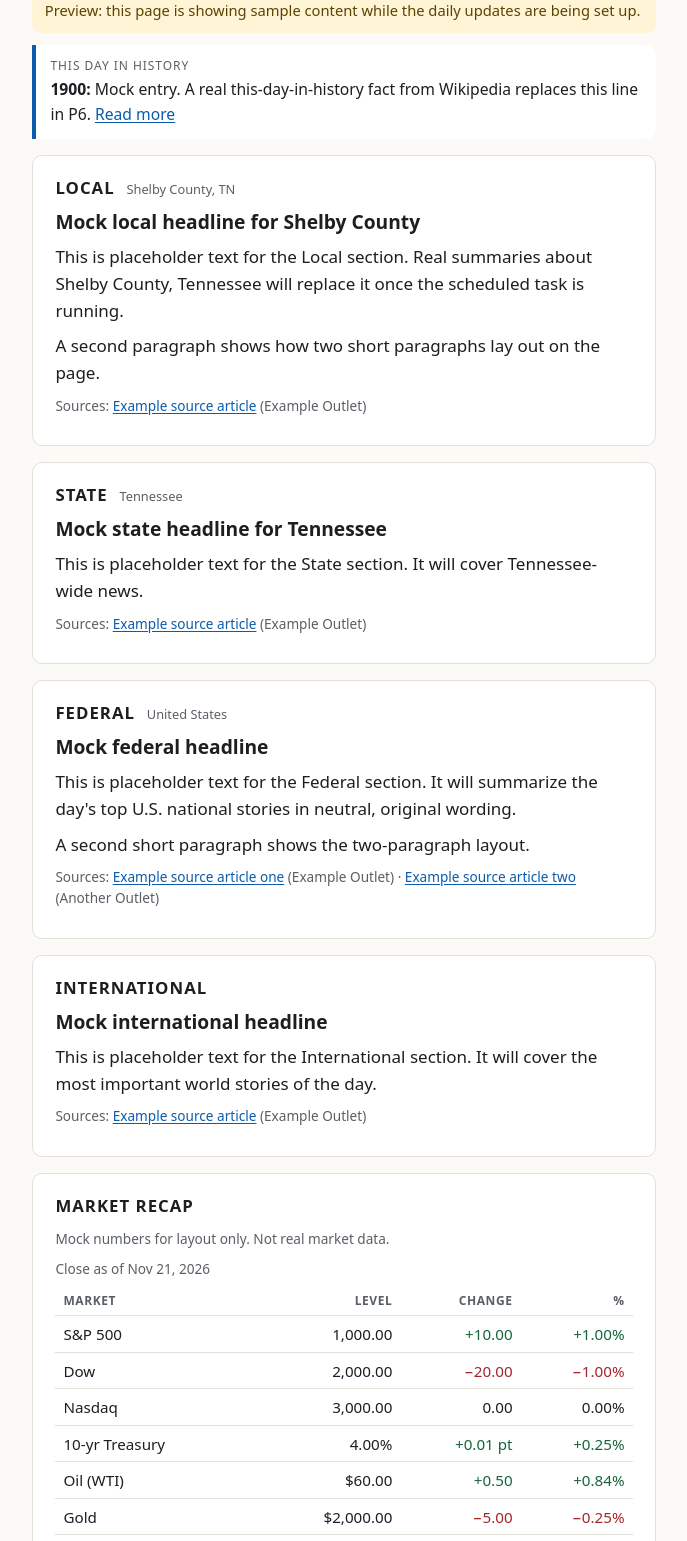
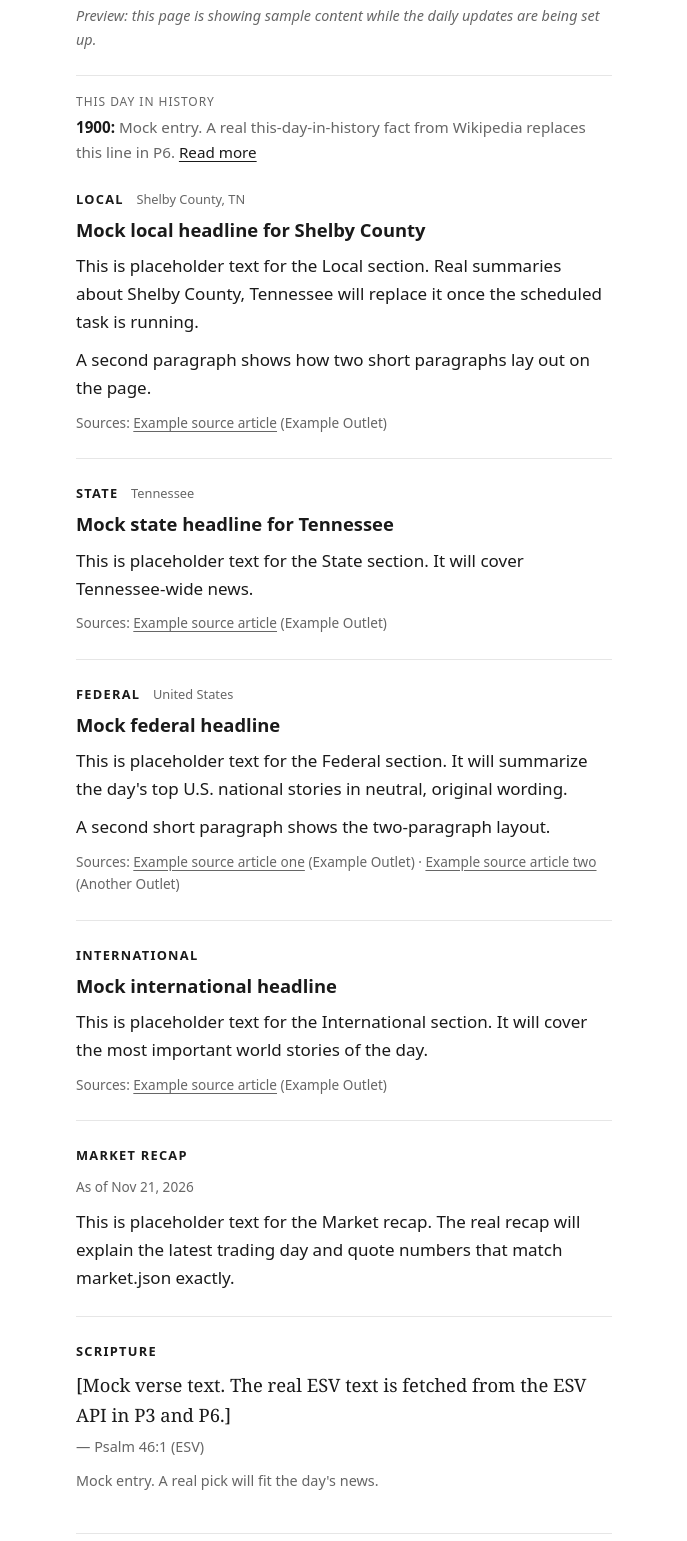
Before and after one commit to Block-to-Globe/News-Compiler, a plain HTML site: page index.html in a window 1280 px wide. Shown: the part 167-1708 px from the top of the page, without its empty margins (296-983 px from the left). Drawn offline with Linux system fonts and the light colour scheme.

Commit message:
P2: words-only minimalist layout
Remove the market table, cards and loading skeletons. Plain type, thin
rules, text summaries per section. The market block shows the written
recap with its as-of date. Record the decision in docs and the
frontend-builder agent.

Co-Authored-By: Claude Sonnet 5.5 <noreply@anthropic.com>

```diff
--- a/assets/app.js
+++ b/assets/app.js
@@ -102,84 +102,19 @@
     setBlock(root, 'ok', nodes);
   }
 
-  // ---------- market ----------
+  // ---------- market (words only) ----------
 
-  function fmtNum(n, digits) {
-    return n.toLocaleString(undefined, { minimumFractionDigits: digits, maximumFractionDigits: digits });
-  }
-
-  function fmtValue(item) {
-    switch (item.unit) {
-      case 'percent': return fmtNum(item.value, 2) + '%';
-      case 'usd': return '$' + fmtNum(item.value, 2);
-      default: return fmtNum(item.value, 2);
-    }
-  }
-
-  function fmtChange(n, suffix) {
-    var sign = n > 0 ? '+' : (n < 0 ? '−' : '');
-    return sign + fmtNum(Math.abs(n), 2) + (suffix || '');
-  }
-
-  function marketTable(m) {
-    var items = (m && Array.isArray(m.items) ? m.items : []).filter(function (i) {
-      return i && isStr(i.label) && isNum(i.value) && isNum(i.change) && isNum(i.changePct);
-    });
-    if (!items.length || !isStr(m.asOf)) return null;
-
-    var wrap = el('div', 'market-table-wrap');
-    var table = el('table', 'market-table');
-    table.appendChild(el('caption', null, 'Close as of ' + prettyDate(m.asOf)));
-    var thead = el('thead');
-    var hr = el('tr');
-    ['Market', 'Level', 'Change', '%'].forEach(function (h, idx) {
-      var th = el('th', null, h);
-      th.scope = 'col';
-      hr.appendChild(th);
-    });
-    thead.appendChild(hr);
-    table.appendChild(thead);
-
-    var tbody = el('tbody');
-    items.forEach(function (i) {
-      var tr = el('tr');
-      var th = el('th', null, i.label);
-      th.scope = 'row';
-      tr.appendChild(th);
-      tr.appendChild(el('td', null, fmtValue(i)));
-      var dir = i.change > 0 ? 'up' : (i.change < 0 ? 'down' : '');
-      var chg = i.unit === 'percent' ? fmtChange(i.change, ' pt') : fmtChange(i.change);
-      tr.appendChild(el('td', dir, chg));
-      tr.appendChild(el('td', dir, fmtChange(i.changePct, '%')));
-      tbody.appendChild(tr);
-    });
-    table.appendChild(tbody);
-    wrap.appendChild(table);
-    return wrap;
-  }
-
-  function renderMarket(marketRes, digestRes) {
+  function renderMarket(digestRes) {
     var root = $('sec-market');
-    var nodes = [];
-
-    var m = marketRes.ok ? marketRes.data : null;
-    var table = m ? marketTable(m) : null;
-    if (m && table && isStr(m.note)) nodes.push(el('p', 'market-note', m.note));
-    if (table) nodes.push(table);
-
     var narr = digestRes.ok && digestRes.data && digestRes.data.sections
       ? digestRes.data.sections.market : null;
-    var narrOk = narr && validBody(narr.body);
-    if (narrOk) {
-      narr.body.forEach(function (t) { nodes.push(el('p', null, t)); });
-      var src = sourcesEl(narr.sources);
-      if (src) nodes.push(src);
-    }
-
-    if (!table && !narrOk) { failBlock(root); return; }
-    if (!table) nodes.unshift(el('p', 'fallback', "Today's numbers aren't available right now."));
-    if (!narrOk) nodes.push(el('p', 'fallback', "The written recap isn't available right now."));
-    setBlock(root, table && narrOk ? 'ok' : 'partial', nodes);
+    if (!narr || !validBody(narr.body)) { failBlock(root); return; }
+    var nodes = [];
+    if (isStr(narr.asOf)) nodes.push(el('p', 'asof', 'As of ' + prettyDate(narr.asOf)));
+    narr.body.forEach(function (t) { nodes.push(el('p', null, t)); });
+    var src = sourcesEl(narr.sources);
+    if (src) nodes.push(src);
+    setBlock(root, 'ok', nodes);
   }
 
   // ---------- scripture ----------
@@ -312,7 +247,6 @@
   function init() {
     var files = {
       digest: load('data/digest.json'),
-      market: load('data/market.json'),
       scripture: load('data/scripture.json'),
       history: load('data/history.json')
     };
@@ -325,7 +259,7 @@
       });
     });
 
-    Promise.all([files.market, files.digest]).then(function (r) { renderMarket(r[0], r[1]); });
+    files.digest.then(renderMarket);
     Promise.all([files.scripture, files.digest]).then(function (r) { renderScripture(r[0], r[1]); });
     files.history.then(runHistory);
   }
--- a/assets/style.css
+++ b/assets/style.css
@@ -1,158 +1,88 @@
-/* Block to Globe. Mobile-first, no external fonts, light/dark via system setting. */
+/* Block to Globe. Words only: plain type, no boxes, no images, no external fonts. */
 
 :root {
   color-scheme: light dark;
-  --bg: #fbfaf7;
-  --surface: #ffffff;
-  --text: #1c1e21;
-  --muted: #5a5f66;
-  --line: #e3e0d8;
-  --accent: #0b5cad;
-  --up: #14663a;
-  --down: #a3262a;
-  --warn-bg: #fff4d6;
-  --warn-text: #5c4300;
-  --skel: #ebe8e0;
-  --radius: 10px;
+  --bg: #ffffff;
+  --text: #1a1a1a;
+  --muted: #666666;
+  --line: #e6e6e6;
+  --accent: #1a1a1a;
 }
 
 @media (prefers-color-scheme: dark) {
   :root {
-    --bg: #121416;
-    --surface: #1b1e21;
-    --text: #e8e9ea;
-    --muted: #a3a8ad;
-    --line: #2d3136;
-    --accent: #7db6f2;
-    --up: #62c98d;
-    --down: #f08a8d;
-    --warn-bg: #3a2f10;
-    --warn-text: #f3deaa;
-    --skel: #2a2e32;
+    --bg: #111111;
+    --text: #e8e8e8;
+    --muted: #9a9a9a;
+    --line: #2a2a2a;
+    --accent: #e8e8e8;
   }
 }
 
 * { box-sizing: border-box; }
-
 html { -webkit-text-size-adjust: 100%; }
 
 body {
   margin: 0 auto;
-  max-width: 42rem;
-  padding: 1rem 1rem 3rem;
+  max-width: 36rem;
+  padding: 1.5rem 1.25rem 4rem;
   background: var(--bg);
   color: var(--text);
-  font: 1.0625rem/1.6 system-ui, -apple-system, "Segoe UI", Roboto, sans-serif;
+  font: 1.0625rem/1.65 system-ui, -apple-system, "Segoe UI", Roboto, sans-serif;
 }
 
-a { color: var(--accent); text-underline-offset: 2px; }
-a:focus-visible, .skip:focus-visible { outline: 3px solid var(--accent); outline-offset: 2px; border-radius: 2px; }
+a { color: var(--accent); text-underline-offset: 3px; }
+a:focus-visible, .skip:focus-visible { outline: 2px solid var(--accent); outline-offset: 3px; }
 
-.skip {
-  position: absolute; left: -999px; top: 0;
-  background: var(--surface); color: var(--text); padding: .5rem .75rem; z-index: 10;
-}
+.skip { position: absolute; left: -999px; top: 0; background: var(--bg); color: var(--text); padding: .5rem .75rem; z-index: 10; }
 .skip:focus { left: .5rem; top: .5rem; }
 
 /* Masthead */
-.masthead { padding: 1rem 0 .5rem; }
-.masthead h1 { margin: 0; font-size: 1.9rem; line-height: 1.15; letter-spacing: -.01em; }
-.tag { margin: .2rem 0 0; color: var(--muted); }
-.updated { margin: .4rem 0 0; font-size: .85rem; color: var(--muted); min-height: 1.2em; }
+.masthead { padding: 1rem 0 0; }
+.masthead h1 { margin: 0; font-size: 1.6rem; line-height: 1.2; font-weight: 700; letter-spacing: -.01em; }
+.tag { margin: .15rem 0 0; color: var(--muted); }
+.updated { margin: .35rem 0 0; font-size: .85rem; color: var(--muted); min-height: 1.2em; }
 
 /* Banners */
 .banners:empty { display: none; }
-.banner {
-  margin: .5rem 0;
-  padding: .6rem .8rem;
-  border-radius: var(--radius);
-  background: var(--warn-bg);
-  color: var(--warn-text);
-  font-size: .92rem;
-}
+.banner { margin: .75rem 0 0; font-size: .9rem; color: var(--muted); font-style: italic; }
 
 /* History line */
-.history {
-  margin: .75rem 0 1rem;
-  padding: .7rem .9rem;
-  border-left: 4px solid var(--accent);
-  background: var(--surface);
-  border-radius: 0 var(--radius) var(--radius) 0;
-  font-size: .98rem;
-}
-.history .label { display: block; font-size: .75rem; text-transform: uppercase; letter-spacing: .08em; color: var(--muted); margin-bottom: .15rem; }
-.history .year { font-weight: 700; }
+.history { margin: 1.5rem 0 0; padding-top: 1rem; border-top: 1px solid var(--line); font-size: .95rem; color: var(--muted); }
+.history .label { display: block; font-size: .75rem; text-transform: uppercase; letter-spacing: .08em; margin-bottom: .15rem; }
+.history .year { font-weight: 700; color: var(--text); }
+.history p { margin: 0; }
 
-/* Blocks */
-.block {
-  margin: 1rem 0;
-  padding: 1rem 1.1rem 1.1rem;
-  background: var(--surface);
-  border: 1px solid var(--line);
-  border-radius: var(--radius);
-}
-.block h2 { margin: 0 0 .5rem; font-size: 1.05rem; text-transform: uppercase; letter-spacing: .06em; }
-.block .where { margin-left: .4rem; font-size: .8rem; text-transform: none; letter-spacing: 0; font-weight: 400; color: var(--muted); }
-.block h3 { margin: 0 0 .4rem; font-size: 1.2rem; line-height: 1.3; }
-.block p { margin: .5rem 0; }
+/* Sections */
+.block { margin: 0; padding: 1.5rem 0 0; }
+.block + .block { margin-top: 1.5rem; border-top: 1px solid var(--line); }
+.block h2 { margin: 0 0 .5rem; font-size: .8rem; text-transform: uppercase; letter-spacing: .1em; font-weight: 700; }
+.block .where { margin-left: .5rem; font-weight: 400; text-transform: none; letter-spacing: 0; color: var(--muted); }
+.block h3 { margin: 0 0 .4rem; font-size: 1.15rem; line-height: 1.35; font-weight: 600; }
+.block p { margin: .6rem 0; }
+.asof { margin: 0 0 .25rem; font-size: .85rem; color: var(--muted); }
 
-.quiet-tag {
-  display: inline-block; margin-left: .4rem; padding: 0 .45rem;
-  font-size: .72rem; font-weight: 600; text-transform: uppercase; letter-spacing: .05em;
-  color: var(--muted); border: 1px solid var(--line); border-radius: 99px; vertical-align: middle;
-}
+.quiet-tag { margin-left: .5rem; font-size: .75rem; font-weight: 400; text-transform: uppercase; letter-spacing: .06em; color: var(--muted); }
 
-.sources { margin: .7rem 0 0; font-size: .85rem; color: var(--muted); }
+.sources { margin: .75rem 0 0; font-size: .85rem; color: var(--muted); }
 .sources ul { display: inline; margin: 0; padding: 0; list-style: none; }
 .sources li { display: inline; }
 .sources li + li::before { content: " \00b7  "; }
+.sources a { color: var(--muted); }
 
-.fallback { color: var(--muted); font-style: italic; margin: .25rem 0; }
-
-/* Market */
-.market-table-wrap { overflow-x: auto; margin: .25rem 0 .75rem; }
-.market-table { width: 100%; border-collapse: collapse; font-size: .95rem; font-variant-numeric: tabular-nums; }
-.market-table caption { text-align: left; font-size: .85rem; color: var(--muted); padding-bottom: .35rem; }
-.market-table th, .market-table td { padding: .35rem .5rem; border-bottom: 1px solid var(--line); text-align: right; white-space: nowrap; }
-.market-table th:first-child, .market-table td:first-child { text-align: left; }
-.market-table thead th { font-size: .75rem; text-transform: uppercase; letter-spacing: .05em; color: var(--muted); font-weight: 600; }
-.market-table tbody th { font-weight: 500; }
-@media (max-width: 30rem) {
-  .market-table { font-size: .85rem; }
-  .market-table th, .market-table td { padding: .35rem .25rem; }
-  .market-table tbody th { white-space: normal; }
-  .market-table thead th { letter-spacing: 0; }
-}
-@media (max-width: 24rem) {
-  .market-table { font-size: .78rem; }
-  .market-table th, .market-table td { padding: .3rem .15rem; }
-}
-.up { color: var(--up); }
-.down { color: var(--down); }
-.market-note { font-size: .85rem; color: var(--muted); margin: .25rem 0 .5rem; }
+.fallback, .loading { color: var(--muted); font-style: italic; margin: .25rem 0; }
 
 /* Scripture */
-.scripture blockquote { margin: .25rem 0; padding: 0; font-size: 1.15rem; font-family: Georgia, "Times New Roman", serif; line-height: 1.55; }
+.scripture blockquote { margin: .25rem 0; padding: 0; font-family: Georgia, "Times New Roman", serif; font-size: 1.15rem; line-height: 1.6; }
 .scripture cite { display: block; margin-top: .4rem; font-style: normal; font-size: .9rem; color: var(--muted); }
 .scripture .why { margin: .6rem 0 0; font-size: .9rem; color: var(--muted); }
 
-/* Loading skeletons */
-.skeleton span {
-  display: block; height: .9rem; margin: .6rem 0; border-radius: 4px; background: var(--skel);
-  animation: pulse 1.4s ease-in-out infinite;
-}
-.skeleton span:nth-child(2) { width: 92%; }
-.skeleton span:nth-child(3) { width: 70%; }
-@keyframes pulse { 50% { opacity: .45; } }
-@media (prefers-reduced-motion: reduce) { .skeleton span { animation: none; } }
-
 /* Footer */
-.footer { margin-top: 2rem; padding-top: 1rem; border-top: 1px solid var(--line); font-size: .8rem; color: var(--muted); }
+.footer { margin-top: 2.5rem; padding-top: 1rem; border-top: 1px solid var(--line); font-size: .78rem; color: var(--muted); }
 .footer p { margin: .5rem 0; }
 .noscript { color: var(--muted); }
 
 @media (min-width: 40rem) {
-  body { padding: 1.5rem 1.5rem 4rem; }
-  .masthead h1 { font-size: 2.3rem; }
-  .block { padding: 1.2rem 1.4rem 1.3rem; }
+  body { padding-top: 3rem; }
+  .masthead h1 { font-size: 1.9rem; }
 }
--- a/index.html
+++ b/index.html
@@ -20,38 +20,38 @@
 <div id="banners" class="banners" role="status" aria-live="polite"></div>
 
 <aside class="history" id="history" data-state="loading" aria-label="This day in history">
-  <div class="content"><div class="skeleton" aria-hidden="true"><span></span><span></span></div></div>
+  <div class="content"><p class="loading">Loading…</p></div>
 </aside>
 
 <main id="main">
   <section class="block" id="sec-local" data-state="loading" aria-labelledby="h-local">
     <h2 id="h-local">Local <span class="where">Shelby County, TN</span></h2>
-    <div class="content"><div class="skeleton" aria-hidden="true"><span></span><span></span><span></span></div></div>
+    <div class="content"><p class="loading">Loading…</p></div>
   </section>
 
   <section class="block" id="sec-state" data-state="loading" aria-labelledby="h-state">
     <h2 id="h-state">State <span class="where">Tennessee</span></h2>
-    <div class="content"><div class="skeleton" aria-hidden="true"><span></span><span></span><span></span></div></div>
+    <div class="content"><p class="loading">Loading…</p></div>
   </section>
 
   <section class="block" id="sec-federal" data-state="loading" aria-labelledby="h-federal">
     <h2 id="h-federal">Federal <span class="where">United States</span></h2>
-    <div class="content"><div class="skeleton" aria-hidden="true"><span></span><span></span><span></span></div></div>
+    <div class="content"><p class="loading">Loading…</p></div>
   </section>
 
   <section class="block" id="sec-international" data-state="loading" aria-labelledby="h-international">
     <h2 id="h-international">International</h2>
-    <div class="content"><div class="skeleton" aria-hidden="true"><span></span><span></span><span></span></div></div>
+    <div class="content"><p class="loading">Loading…</p></div>
   </section>
 
   <section class="block" id="sec-market" data-state="loading" aria-labelledby="h-market">
     <h2 id="h-market">Market recap</h2>
-    <div class="content"><div class="skeleton" aria-hidden="true"><span></span><span></span><span></span></div></div>
+    <div class="content"><p class="loading">Loading…</p></div>
   </section>
 
   <section class="block scripture" id="sec-scripture" data-state="loading" aria-labelledby="h-scripture">
     <h2 id="h-scripture">Scripture</h2>
-    <div class="content"><div class="skeleton" aria-hidden="true"><span></span><span></span></div></div>
+    <div class="content"><p class="loading">Loading…</p></div>
   </section>
 </main>
 
@@ -59,7 +59,7 @@
 
 <footer class="footer">
   <p class="esv">Scripture quotations are from the ESV® Bible (The Holy Bible, English Standard Version®), © 2001 by Crossway, a publishing ministry of Good News Publishers. Used by permission. All rights reserved.</p>
-  <p>Market figures are for information only and are not investment advice. News summaries are written in original wording; follow the source links for the full stories.</p>
+  <p>The market recap is for information only and is not investment advice. News summaries are written in original wording; follow the source links for the full stories.</p>
 </footer>
 
 <script src="assets/app.js" defer></script>
```
Also changed, not shown: 2 other files.
